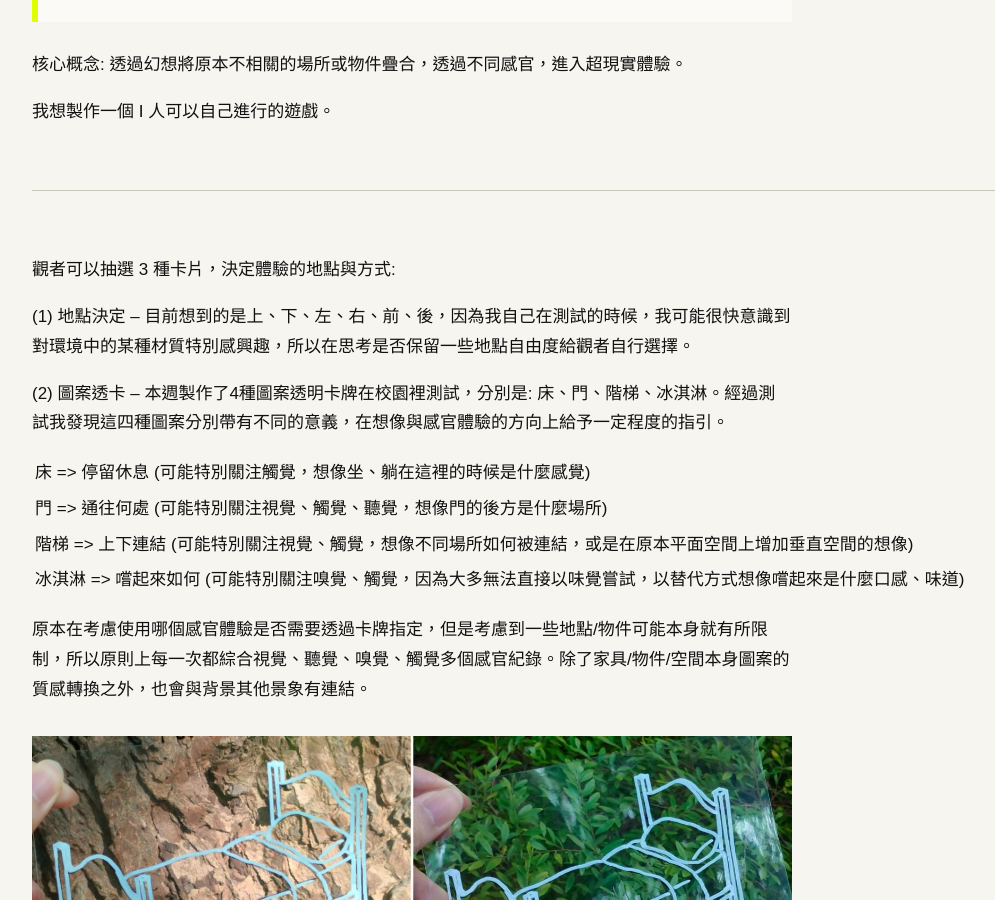
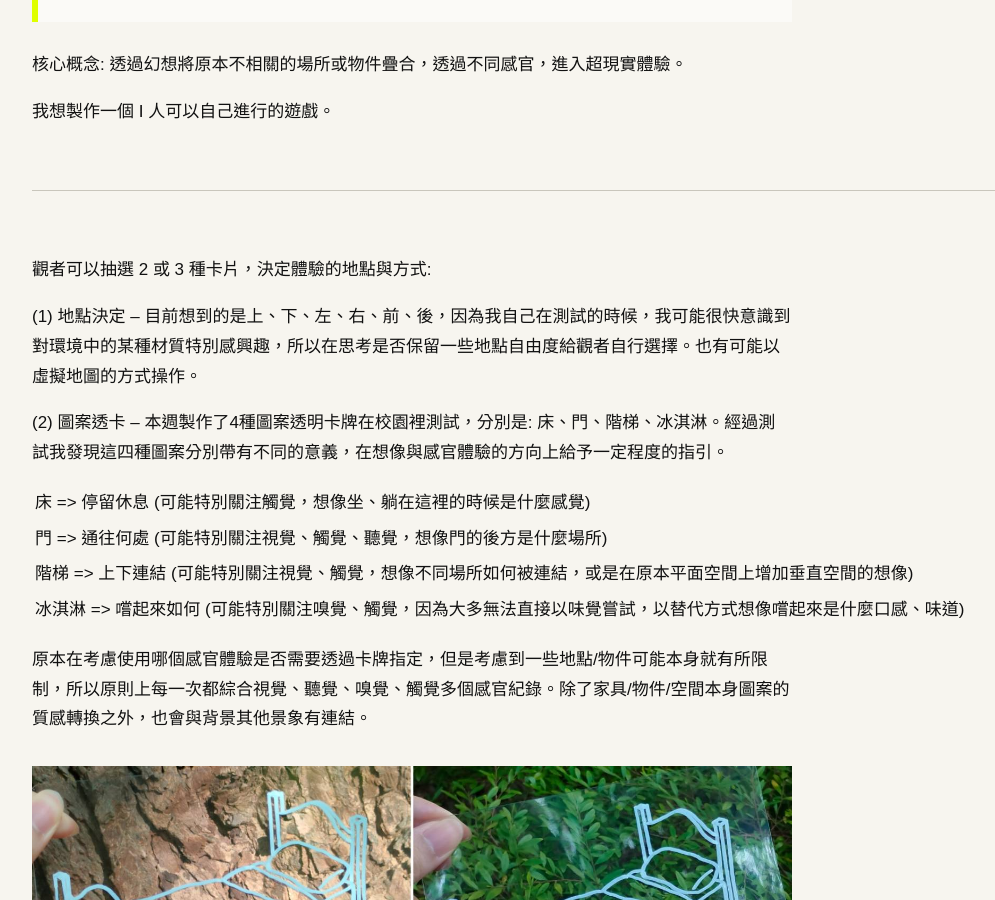
Before and after one commit to ivyjih/fieldworkarchive, a Jekyll site: the page built from weeks/week-08.md, in a window 1280 px wide and 900 px high, scrolled down 452 px. Shown: the whole window, without its empty margins (48-1043 px from the left). Built offline with Jekyll 4.4.1, drawn with Linux system fonts in a browser that asks for light colours; some of the changed text lies outside the part shown.

Commit message:
Update week-08.md

```diff
--- a/weeks/week-08.md
+++ b/weeks/week-08.md
@@ -16,9 +16,9 @@ permalink: /weeks/week-08/
 
 -------
 
-觀者可以抽選 3 種卡片，決定體驗的地點與方式:
+觀者可以抽選 2 或 3 種卡片，決定體驗的地點與方式:
 
-(1) 地點決定 -- 目前想到的是上、下、左、右、前、後，因為我自己在測試的時候，我可能很快意識到對環境中的某種材質特別感興趣，所以在思考是否保留一些地點自由度給觀者自行選擇。
+(1) 地點決定 -- 目前想到的是上、下、左、右、前、後，因為我自己在測試的時候，我可能很快意識到對環境中的某種材質特別感興趣，所以在思考是否保留一些地點自由度給觀者自行選擇。也有可能以虛擬地圖的方式操作。
 
 (2) 圖案透卡 -- 本週製作了4種圖案透明卡牌在校園裡測試，分別是: 床、門、階梯、冰淇淋。經過測試我發現這四種圖案分別帶有不同的意義，在想像與感官體驗的方向上給予一定程度的指引。
 
@@ -40,11 +40,10 @@ permalink: /weeks/week-08/
 
 ![冰]({{ '/assets/images/test041102.jpg' | relative_url }})
 
-(3) 情境補充 -- 給觀者抽選情境小故事幫助想像體驗更完整，這部分還在構思中。
+(3) 情境補充 -- 給觀者抽選情境小故事幫助想像體驗更完整，這部分還在構思中。或是是否需要?
 
 -------
 
 回饋機制: 希望蒐集觀者們體驗拍攝的照片的照片以及簡短的感受紀錄，可能放在一個平台上，讓大家都可以看到不同人的超現實想像有何差異。
 
 需不需要說明書? 可能簡單規則寫在額外一張卡牌上，其他詳細指引附註在第一張地點決定的卡牌上。
-需不需要虛擬地圖? 構思中...
```
